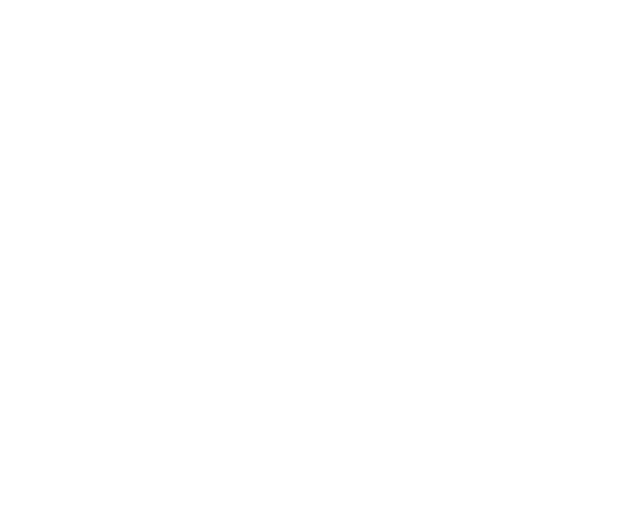
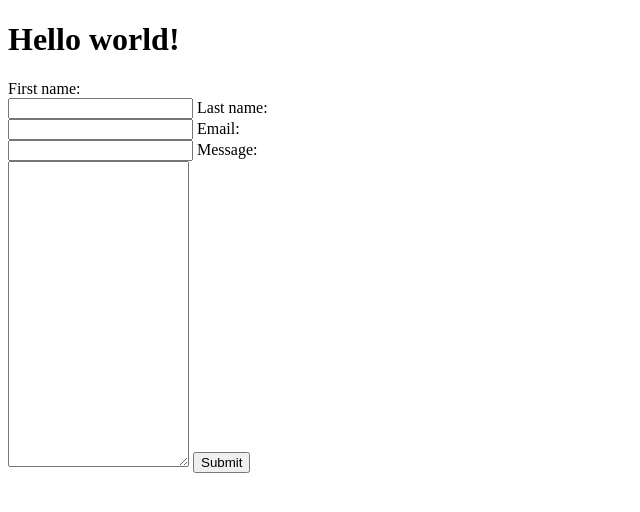
Before and after one commit to darsen-ea/intern-interview, a plain HTML site: page index.html in a window 1280 px wide. Shown: the whole page, without its empty margins (0-640 px from the left). Drawn offline with Linux system fonts and the light colour scheme.

Commit message:
Svetlana

```diff
--- a/index.html
+++ b/index.html
@@ -1 +1,22 @@
-<!--Start here-->
+<!DOCTYPE html>
+<html lang="en">
+  <head>
+    <meta charset="UTF-8" />
+    <meta name="viewport" content="width=device-width, initial-scale=1.0" />
+    <title>Document</title>
+  </head>
+  <body>
+    <h1>Hello world!</h1>
+    <form>
+        <label>First name:</label></br>
+        <input type="text" required>
+        <label>Last name:</label></br>
+        <input type="text"required>
+        <label>Email:</label></br>
+        <input type="email"required>
+        <label>Message:</label></br>
+        <textarea rows="20" cols="20"></textarea>
+        <input type="submit">
+    </form>
+  </body>
+</html>
```
Also changed, not shown: SvetlanaTasic.txt.
